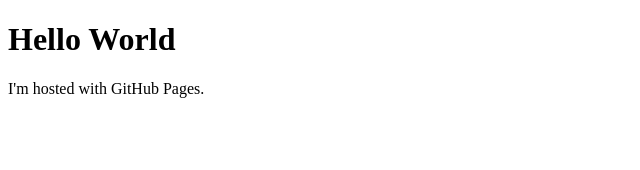
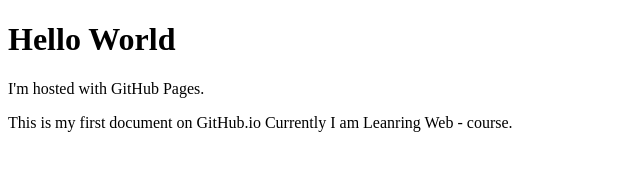
Before and after one commit to Wombatau2020/WombatAu2020.github.io, a plain HTML site: page index.html in a window 1280 px wide. Shown: the whole page, without its empty margins (0-640 px from the left). Drawn offline with Linux system fonts and the light colour scheme.

Commit message:
Short info about my self

```diff
--- a/index.html
+++ b/index.html
@@ -32,6 +32,7 @@
 <body>
 <h1>Hello World</h1>
 <p>I'm hosted with GitHub Pages.</p>
+<p> This is my first document on GitHub.io Currently I am Leanring Web - course.</p>
 </body>
 
 </html>
```
